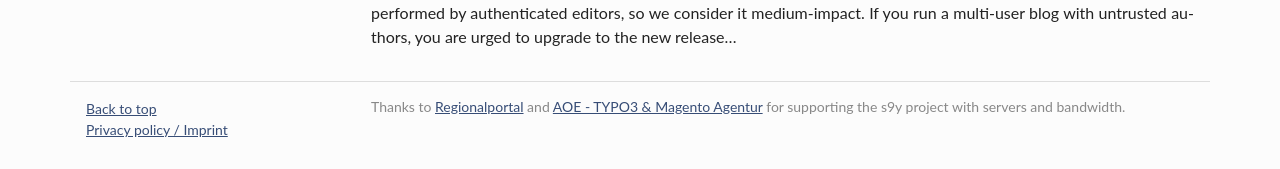
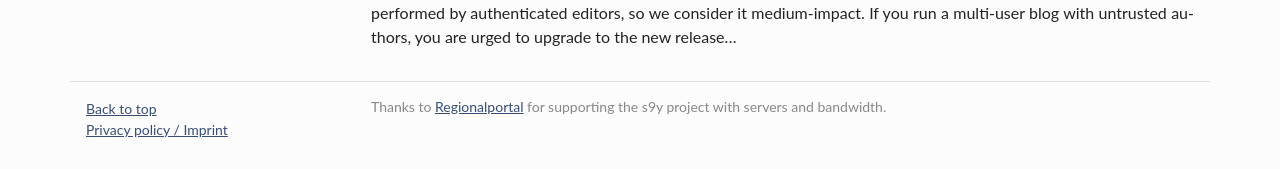
Before and after one commit to s9y/s9y.github.io, a Jekyll site: the page built from index.md, in a window 1280 px wide. Shown: the part 1925-2094 px from the top of the page. Built offline with Jekyll 4.4.1, drawn with Linux system fonts in a browser that asks for light colours.

Commit message:
Remove sponsor: AOE

```diff
--- a/_includes/footer.html
+++ b/_includes/footer.html
@@ -6,6 +6,6 @@
             / Imprint</a></li>
         </ul>
 
-        <p id="supporters">Thanks to <a href="http://www.cityreview.de">Regionalportal</a> and <a href="https://www.aoe.com/">AOE - TYPO3 &amp; Magento Agentur</a> for supporting the s9y project with servers and bandwidth.</p>
+        <p id="supporters">Thanks to <a href="http://www.cityreview.de">Regionalportal</a> for supporting the s9y project with servers and bandwidth.</p>
     </div>
 </footer>
```
